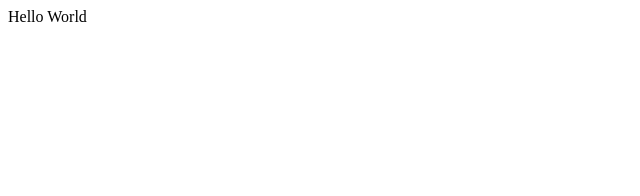
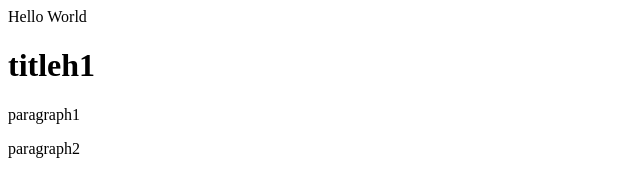
Before and after one commit to johnwhile/WebSite, a plain HTML site: page index.html in a window 1280 px wide. Shown: the whole page, without its empty margins (0-640 px from the left). Drawn offline with Linux system fonts and the light colour scheme.

Commit message:
18082025

```diff
--- a/index.html
+++ b/index.html
@@ -1,8 +1,14 @@
 Hello World
 <!DOCTYPE html>
-<html>
-<head>
-</head>
-<body>
-</body>
+<html lang="en-US">
+  <head>
+    <meta charset="utf-8" />
+    <title>Title</title>
+  </head>
+
+  <body>
+    <h1>titleh1</h1>
+    <p>paragraph1</p>
+    <p>paragraph2</p>
+  </body>
 </html>
```
